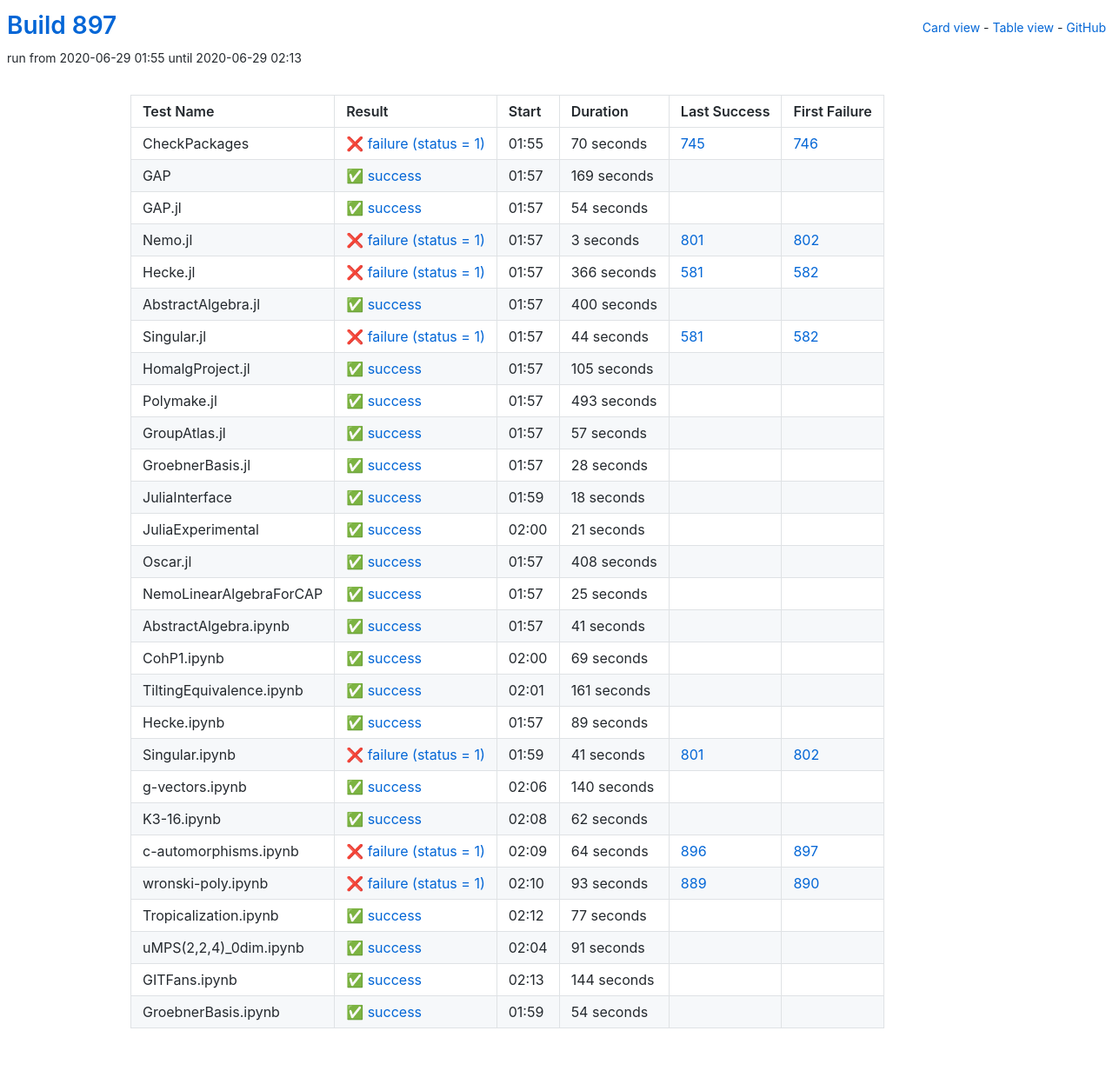
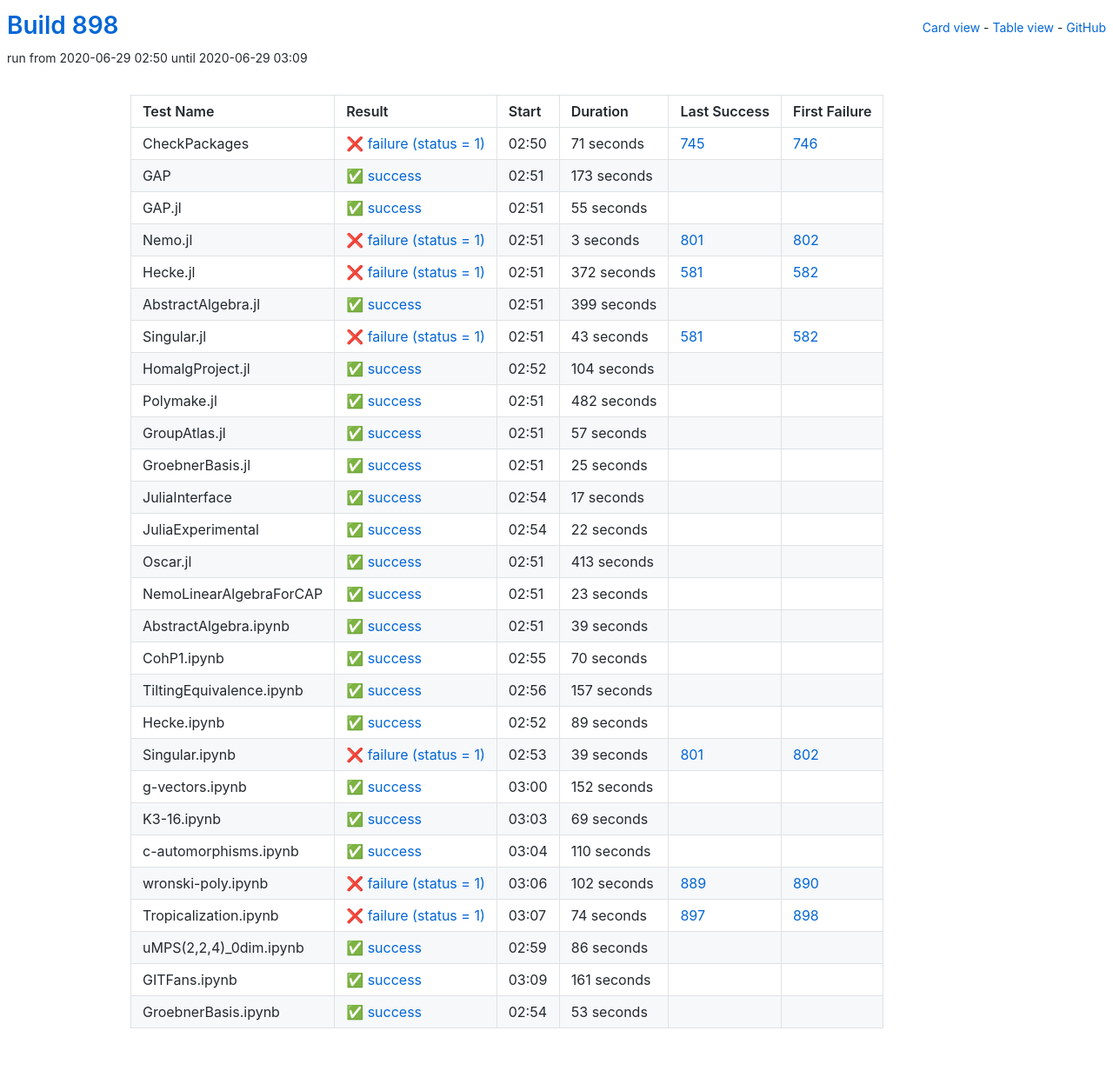
Before and after one commit to oscar-system/oscar-ci-status-1.4, a Jekyll site: the page built from table.html, in a window 1280 px wide. Shown: the whole page at 87% size. Built offline with Jekyll 4.4.1, drawn with Linux system fonts in a browser that asks for light colours.

Commit message:
Build #898

```diff
--- a/_data/ci.yml
+++ b/_data/ci.yml
@@ -1,6 +1,6 @@
 ---
-build: 897
-build_url: https://oscarci.mathematik.uni-kl.de/job/oscar-julia-1.4/897/
+build: 898
+build_url: https://oscarci.mathematik.uni-kl.de/job/oscar-julia-1.4/898/
 job: oscar-julia-1.4
 organization: oscar-system
 repo: oscar-ci-status-1.4
@@ -8,44 +8,44 @@ repourl: https://github.com/oscar-system/oscar-ci-status-1.4
 tests:
 - name: CheckPackages
   id: checkpackages
-  log: https://oscarci.mathematik.uni-kl.de/job/oscar-julia-1.4/897/artifact/logs/build-897/CheckPackages.log
-  start: 2020-06-29 01:55
+  log: https://oscarci.mathematik.uni-kl.de/job/oscar-julia-1.4/898/artifact/logs/build-898/CheckPackages.log
+  start: 2020-06-29 02:50
   success: false
   exitcode: 1
   status: failure
-  duration: 70
+  duration: 71
   last_success: 745
   last_success_url: https://oscarci.mathematik.uni-kl.de/job/oscar-julia-1.4/745/
   first_failure: 746
   first_failure_url: https://oscarci.mathematik.uni-kl.de/job/oscar-julia-1.4/746/
 - name: GAP
   id: gap
-  log: https://oscarci.mathematik.uni-kl.de/job/oscar-julia-1.4/897/artifact/logs/build-897/GAP.log
-  start: 2020-06-29 01:57
+  log: https://oscarci.mathematik.uni-kl.de/job/oscar-julia-1.4/898/artifact/logs/build-898/GAP.log
+  start: 2020-06-29 02:51
   success: true
   exitcode: 0
   status: success
-  duration: 169
+  duration: 173
   last_success: false
   last_success_url:
   first_failure: false
   first_failure_url:
 - name: GAP.jl
   id: gap-jl
-  log: https://oscarci.mathematik.uni-kl.de/job/oscar-julia-1.4/897/artifact/logs/build-897/GAP.jl.log
-  start: 2020-06-29 01:57
+  log: https://oscarci.mathematik.uni-kl.de/job/oscar-julia-1.4/898/artifact/logs/build-898/GAP.jl.log
+  start: 2020-06-29 02:51
   success: true
   exitcode: 0
   status: success
-  duration: 54
+  duration: 55
   last_success: false
   last_success_url:
   first_failure: false
   first_failure_url:
 - name: Nemo.jl
   id: nemo-jl
-  log: https://oscarci.mathematik.uni-kl.de/job/oscar-julia-1.4/897/artifact/logs/build-897/Nemo.jl.log
-  start: 2020-06-29 01:57
+  log: https://oscarci.mathematik.uni-kl.de/job/oscar-julia-1.4/898/artifact/logs/build-898/Nemo.jl.log
+  start: 2020-06-29 02:51
   success: false
   exitcode: 1
   status: failure
@@ -56,68 +56,68 @@ tests:
   first_failure_url: https://oscarci.mathematik.uni-kl.de/job/oscar-julia-1.4/802/
 - name: Hecke.jl
   id: hecke-jl
-  log: https://oscarci.mathematik.uni-kl.de/job/oscar-julia-1.4/897/artifact/logs/build-897/Hecke.jl.log
-  start: 2020-06-29 01:57
+  log: https://oscarci.mathematik.uni-kl.de/job/oscar-julia-1.4/898/artifact/logs/build-898/Hecke.jl.log
+  start: 2020-06-29 02:51
   success: false
   exitcode: 1
   status: failure
-  duration: 366
+  duration: 372
   last_success: 581
   last_success_url: https://oscarci.mathematik.uni-kl.de/job/oscar-julia-1.4/581/
   first_failure: 582
   first_failure_url: https://oscarci.mathematik.uni-kl.de/job/oscar-julia-1.4/582/
 - name: AbstractAlgebra.jl
   id: abstractalgebra-jl
-  log: https://oscarci.mathematik.uni-kl.de/job/oscar-julia-1.4/897/artifact/logs/build-897/AbstractAlgebra.jl.log
-  start: 2020-06-29 01:57
+  log: https://oscarci.mathematik.uni-kl.de/job/oscar-julia-1.4/898/artifact/logs/build-898/AbstractAlgebra.jl.log
+  start: 2020-06-29 02:51
   success: true
   exitcode: 0
   status: success
-  duration: 400
+  duration: 399
   last_success: false
   last_success_url:
   first_failure: false
   first_failure_url:
 - name: Singular.jl
   id: singular-jl
-  log: https://oscarci.mathematik.uni-kl.de/job/oscar-julia-1.4/897/artifact/logs/build-897/Singular.jl.log
-  start: 2020-06-29 01:57
+  log: https://oscarci.mathematik.uni-kl.de/job/oscar-julia-1.4/898/artifact/logs/build-898/Singular.jl.log
+  start: 2020-06-29 02:51
   success: false
   exitcode: 1
   status: failure
-  duration: 44
+  duration: 43
   last_success: 581
   last_success_url: https://oscarci.mathematik.uni-kl.de/job/oscar-julia-1.4/581/
   first_failure: 582
   first_failure_url: https://oscarci.mathematik.uni-kl.de/job/oscar-julia-1.4/582/
 - name: HomalgProject.jl
   id: homalgproject-jl
-  log: https://oscarci.mathematik.uni-kl.de/job/oscar-julia-1.4/897/artifact/logs/build-897/HomalgProject.jl.log
-  start: 2020-06-29 01:57
+  log: https://oscarci.mathematik.uni-kl.de/job/oscar-julia-1.4/898/artifact/logs/build-898/HomalgProject.jl.log
+  start: 2020-06-29 02:52
   success: true
   exitcode: 0
   status: success
-  duration: 105
+  duration: 104
   last_success: false
   last_success_url:
   first_failure: false
   first_failure_url:
 - name: Polymake.jl
   id: polymake-jl
-  log: https://oscarci.mathematik.uni-kl.de/job/oscar-julia-1.4/897/artifact/logs/build-897/Polymake.jl.log
-  start: 2020-06-29 01:57
+  log: https://oscarci.mathematik.uni-kl.de/job/oscar-julia-1.4/898/artifact/logs/build-898/Polymake.jl.log
+  start: 2020-06-29 02:51
   success: true
   exitcode: 0
   status: success
-  duration: 493
+  duration: 482
   last_success: false
   last_success_url:
   first_failure: false
   first_failure_url:
 - name: GroupAtlas.jl
   id: groupatlas-jl
-  log: https://oscarci.mathematik.uni-kl.de/job/oscar-julia-1.4/897/artifact/logs/build-897/GroupAtlas.jl.log
-  start: 2020-06-29 01:57
+  log: https://oscarci.mathematik.uni-kl.de/job/oscar-julia-1.4/898/artifact/logs/build-898/GroupAtlas.jl.log
+  start: 2020-06-29 02:51
   success: true
   exitcode: 0
   status: success
@@ -128,56 +128,8 @@ tests:
   first_failure_url:
 - name: GroebnerBasis.jl
   id: groebnerbasis-jl
-  log: https://oscarci.mathematik.uni-kl.de/job/oscar-julia-1.4/897/artifact/logs/build-897/GroebnerBasis.jl.log
-  start: 2020-06-29 01:57
-  success: true
-  exitcode: 0
-  status: success
-  duration: 28
-  last_success: false
-  last_success_url:
-  first_failure: false
-  first_failure_url:
-- name: JuliaInterface
-  id: juliainterface
-  log: https://oscarci.mathematik.uni-kl.de/job/oscar-julia-1.4/897/artifact/logs/build-897/JuliaInterface.log
-  start: 2020-06-29 01:59
-  success: true
-  exitcode: 0
-  status: success
-  duration: 18
-  last_success: false
-  last_success_url:
-  first_failure: false
-  first_failure_url:
-- name: JuliaExperimental
-  id: juliaexperimental
-  log: https://oscarci.mathematik.uni-kl.de/job/oscar-julia-1.4/897/artifact/logs/build-897/JuliaExperimental.log
-  start: 2020-06-29 02:00
-  success: true
-  exitcode: 0
-  status: success
-  duration: 21
-  last_success: false
-  last_success_url:
-  first_failure: false
-  first_failure_url:
-- name: Oscar.jl
-  id: oscar-jl
-  log: https://oscarci.mathematik.uni-kl.de/job/oscar-julia-1.4/897/artifact/logs/build-897/Oscar.jl.log
-  start: 2020-06-29 01:57
-  success: true
-  exitcode: 0
-  status: success
-  duration: 408
-  last_success: false
-  last_success_url:
-  first_failure: false
-  first_failure_url:
-- name: NemoLinearAlgebraForCAP
-  id: nemolinearalgebraforcap
-  log: https://oscarci.mathematik.uni-kl.de/job/oscar-julia-1.4/897/artifact/logs/build-897/NemoLinearAlgebraForCAP.log
-  start: 2020-06-29 01:57
+  log: https://oscarci.mathematik.uni-kl.de/job/oscar-julia-1.4/898/artifact/logs/build-898/GroebnerBasis.jl.log
+  start: 2020-06-29 02:51
   success: true
   exitcode: 0
   status: success
@@ -186,46 +138,94 @@ tests:
   last_success_url:
   first_failure: false
   first_failure_url:
-- name: AbstractAlgebra.ipynb
-  id: abstractalgebra-ipynb
-  log: https://oscarci.mathematik.uni-kl.de/job/oscar-julia-1.4/897/artifact/logs/build-897/AbstractAlgebra.ipynb.log
-  start: 2020-06-29 01:57
+- name: JuliaInterface
+  id: juliainterface
+  log: https://oscarci.mathematik.uni-kl.de/job/oscar-julia-1.4/898/artifact/logs/build-898/JuliaInterface.log
+  start: 2020-06-29 02:54
   success: true
   exitcode: 0
   status: success
-  duration: 41
+  duration: 17
+  last_success: false
+  last_success_url:
+  first_failure: false
+  first_failure_url:
+- name: JuliaExperimental
+  id: juliaexperimental
+  log: https://oscarci.mathematik.uni-kl.de/job/oscar-julia-1.4/898/artifact/logs/build-898/JuliaExperimental.log
+  start: 2020-06-29 02:54
+  success: true
+  exitcode: 0
+  status: success
+  duration: 22
+  last_success: false
+  last_success_url:
+  first_failure: false
+  first_failure_url:
+- name: Oscar.jl
+  id: oscar-jl
+  log: https://oscarci.mathematik.uni-kl.de/job/oscar-julia-1.4/898/artifact/logs/build-898/Oscar.jl.log
+  start: 2020-06-29 02:51
+  success: true
+  exitcode: 0
+  status: success
+  duration: 413
+  last_success: false
+  last_success_url:
+  first_failure: false
+  first_failure_url:
+- name: NemoLinearAlgebraForCAP
+  id: nemolinearalgebraforcap
+  log: https://oscarci.mathematik.uni-kl.de/job/oscar-julia-1.4/898/artifact/logs/build-898/NemoLinearAlgebraForCAP.log
+  start: 2020-06-29 02:51
+  success: true
+  exitcode: 0
+  status: success
+  duration: 23
+  last_success: false
+  last_success_url:
+  first_failure: false
+  first_failure_url:
+- name: AbstractAlgebra.ipynb
+  id: abstractalgebra-ipynb
+  log: https://oscarci.mathematik.uni-kl.de/job/oscar-julia-1.4/898/artifact/logs/build-898/AbstractAlgebra.ipynb.log
+  start: 2020-06-29 02:51
+  success: true
+  exitcode: 0
+  status: success
+  duration: 39
   last_success: false
   last_success_url:
   first_failure: false
   first_failure_url:
 - name: CohP1.ipynb
   id: cohp1-ipynb
-  log: https://oscarci.mathematik.uni-kl.de/job/oscar-julia-1.4/897/artifact/logs/build-897/CohP1.ipynb.log
-  start: 2020-06-29 02:00
+  log: https://oscarci.mathematik.uni-kl.de/job/oscar-julia-1.4/898/artifact/logs/build-898/CohP1.ipynb.log
+  start: 2020-06-29 02:55
   success: true
   exitcode: 0
   status: success
-  duration: 69
+  duration: 70
   last_success: false
   last_success_url:
   first_failure: false
   first_failure_url:
 - name: TiltingEquivalence.ipynb
   id: tiltingequivalence-ipynb
-  log: https://oscarci.mathematik.uni-kl.de/job/oscar-julia-1.4/897/artifact/logs/build-897/TiltingEquivalence.ipynb.log
-  start: 2020-06-29 02:01
+  log: https://oscarci.mathematik.uni-kl.de/job/oscar-julia-1.4/898/artifact/logs/build-898/TiltingEquivalence.ipynb.log
+  start: 2020-06-29 02:56
   success: true
   exitcode: 0
   status: success
-  duration: 161
+  duration: 157
   last_success: false
   last_success_url:
   first_failure: false
   first_failure_url:
 - name: Hecke.ipynb
   id: hecke-ipynb
-  log: https://oscarci.mathematik.uni-kl.de/job/oscar-julia-1.4/897/artifact/logs/build-897/Hecke.ipynb.log
-  start: 2020-06-29 01:57
+  log: https://oscarci.mathematik.uni-kl.de/job/oscar-julia-1.4/898/artifact/logs/build-898/Hecke.ipynb.log
+  start: 2020-06-29 02:52
   success: true
   exitcode: 0
   status: success
@@ -236,108 +236,108 @@ tests:
   first_failure_url:
 - name: Singular.ipynb
   id: singular-ipynb
-  log: https://oscarci.mathematik.uni-kl.de/job/oscar-julia-1.4/897/artifact/logs/build-897/Singular.ipynb.log
-  start: 2020-06-29 01:59
+  log: https://oscarci.mathematik.uni-kl.de/job/oscar-julia-1.4/898/artifact/logs/build-898/Singular.ipynb.log
+  start: 2020-06-29 02:53
   success: false
   exitcode: 1
   status: failure
-  duration: 41
+  duration: 39
   last_success: 801
   last_success_url: https://oscarci.mathematik.uni-kl.de/job/oscar-julia-1.4/801/
   first_failure: 802
   first_failure_url: https://oscarci.mathematik.uni-kl.de/job/oscar-julia-1.4/802/
 - name: g-vectors.ipynb
   id: g-vectors-ipynb
-  log: https://oscarci.mathematik.uni-kl.de/job/oscar-julia-1.4/897/artifact/logs/build-897/g-vectors.ipynb.log
-  start: 2020-06-29 02:06
+  log: https://oscarci.mathematik.uni-kl.de/job/oscar-julia-1.4/898/artifact/logs/build-898/g-vectors.ipynb.log
+  start: 2020-06-29 03:00
   success: true
   exitcode: 0
   status: success
-  duration: 140
+  duration: 152
   last_success: false
   last_success_url:
   first_failure: false
   first_failure_url:
 - name: K3-16.ipynb
   id: k3-16-ipynb
-  log: https://oscarci.mathematik.uni-kl.de/job/oscar-julia-1.4/897/artifact/logs/build-897/K3-16.ipynb.log
-  start: 2020-06-29 02:08
+  log: https://oscarci.mathematik.uni-kl.de/job/oscar-julia-1.4/898/artifact/logs/build-898/K3-16.ipynb.log
+  start: 2020-06-29 03:03
   success: true
   exitcode: 0
   status: success
-  duration: 62
+  duration: 69
   last_success: false
   last_success_url:
   first_failure: false
   first_failure_url:
 - name: c-automorphisms.ipynb
   id: c-automorphisms-ipynb
-  log: https://oscarci.mathematik.uni-kl.de/job/oscar-julia-1.4/897/artifact/logs/build-897/c-automorphisms.ipynb.log
-  start: 2020-06-29 02:09
+  log: https://oscarci.mathematik.uni-kl.de/job/oscar-julia-1.4/898/artifact/logs/build-898/c-automorphisms.ipynb.log
+  start: 2020-06-29 03:04
+  success: true
+  exitcode: 0
+  status: success
+  duration: 110
+  last_success: false
+  last_success_url:
+  first_failure: false
+  first_failure_url:
+- name: wronski-poly.ipynb
+  id: wronski-poly-ipynb
+  log: https://oscarci.mathematik.uni-kl.de/job/oscar-julia-1.4/898/artifact/logs/build-898/wronski-poly.ipynb.log
+  start: 2020-06-29 03:06
   success: false
   exitcode: 1
   status: failure
-  duration: 64
-  last_success: 896
-  last_success_url: https://oscarci.mathematik.uni-kl.de/job/oscar-julia-1.4/896/
-  first_failure: 897
-  first_failure_url: https://oscarci.mathematik.uni-kl.de/job/oscar-julia-1.4/897/
-- name: wronski-poly.ipynb
-  id: wronski-poly-ipynb
-  log: https://oscarci.mathematik.uni-kl.de/job/oscar-julia-1.4/897/artifact/logs/build-897/wronski-poly.ipynb.log
-  start: 2020-06-29 02:10
-  success: false
-  exitcode: 1
-  status: failure
-  duration: 93
+  duration: 102
   last_success: 889
   last_success_url: https://oscarci.mathematik.uni-kl.de/job/oscar-julia-1.4/889/
   first_failure: 890
   first_failure_url: https://oscarci.mathematik.uni-kl.de/job/oscar-julia-1.4/890/
 - name: Tropicalization.ipynb
   id: tropicalization-ipynb
-  log: https://oscarci.mathematik.uni-kl.de/job/oscar-julia-1.4/897/artifact/logs/build-897/Tropicalization.ipynb.log
-  start: 2020-06-29 02:12
+  log: https://oscarci.mathematik.uni-kl.de/job/oscar-julia-1.4/898/artifact/logs/build-898/Tropicalization.ipynb.log
+  start: 2020-06-29 03:07
+  success: false
+  exitcode: 1
+  status: failure
+  duration: 74
+  last_success: 897
+  last_success_url: https://oscarci.mathematik.uni-kl.de/job/oscar-julia-1.4/897/
+  first_failure: 898
+  first_failure_url: https://oscarci.mathematik.uni-kl.de/job/oscar-julia-1.4/898/
+- name: uMPS(2,2,4)_0dim.ipynb
+  id: umps-2-2-4-0dim-ipynb
+  log: https://oscarci.mathematik.uni-kl.de/job/oscar-julia-1.4/898/artifact/logs/build-898/uMPS-2-2-4-_0dim.ipynb.log
+  start: 2020-06-29 02:59
   success: true
   exitcode: 0
   status: success
-  duration: 77
-  last_success: false
-  last_success_url:
-  first_failure: false
-  first_failure_url:
-- name: uMPS(2,2,4)_0dim.ipynb
-  id: umps-2-2-4-0dim-ipynb
-  log: https://oscarci.mathematik.uni-kl.de/job/oscar-julia-1.4/897/artifact/logs/build-897/uMPS-2-2-4-_0dim.ipynb.log
-  start: 2020-06-29 02:04
-  success: true
-  exitcode: 0
-  status: success
-  duration: 91
+  duration: 86
   last_success: false
   last_success_url:
   first_failure: false
   first_failure_url:
 - name: GITFans.ipynb
   id: gitfans-ipynb
-  log: https://oscarci.mathematik.uni-kl.de/job/oscar-julia-1.4/897/artifact/logs/build-897/GITFans.ipynb.log
-  start: 2020-06-29 02:13
+  log: https://oscarci.mathematik.uni-kl.de/job/oscar-julia-1.4/898/artifact/logs/build-898/GITFans.ipynb.log
+  start: 2020-06-29 03:09
   success: true
   exitcode: 0
   status: success
-  duration: 144
+  duration: 161
   last_success: false
   last_success_url:
   first_failure: false
   first_failure_url:
 - name: GroebnerBasis.ipynb
   id: groebnerbasis-ipynb
-  log: https://oscarci.mathematik.uni-kl.de/job/oscar-julia-1.4/897/artifact/logs/build-897/GroebnerBasis.ipynb.log
-  start: 2020-06-29 01:59
+  log: https://oscarci.mathematik.uni-kl.de/job/oscar-julia-1.4/898/artifact/logs/build-898/GroebnerBasis.ipynb.log
+  start: 2020-06-29 02:54
   success: true
   exitcode: 0
   status: success
-  duration: 54
+  duration: 53
   last_success: false
   last_success_url:
   first_failure: false
```
Also changed, not shown: README.md.
